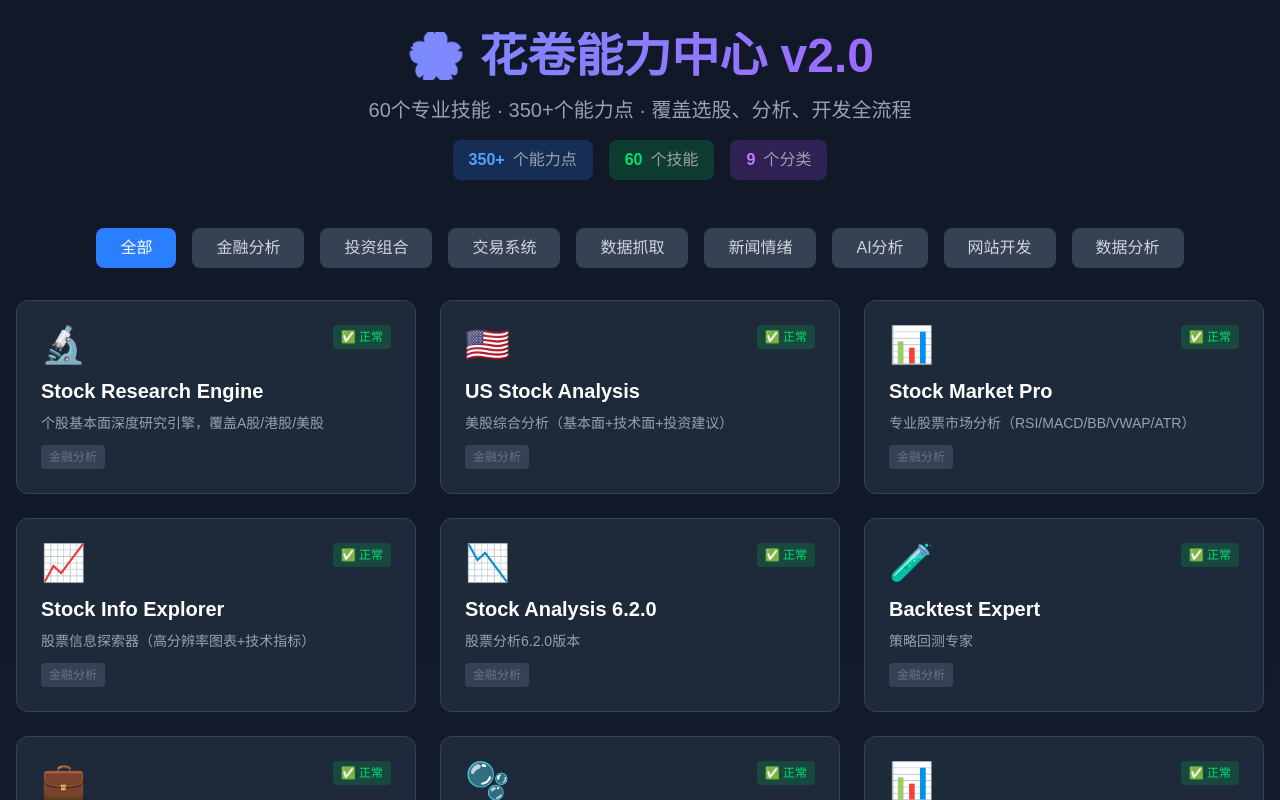
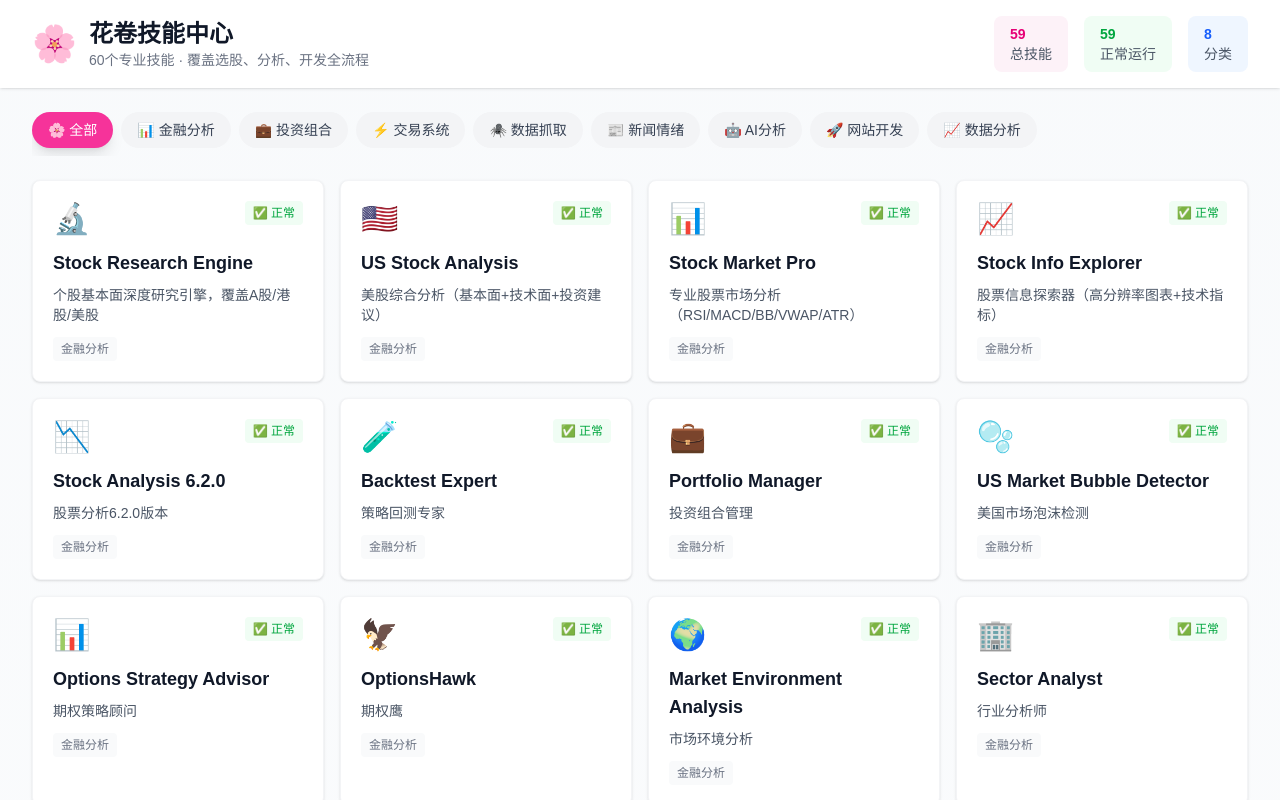
Before and after one commit to jadrankaahmd-png/huajuan-showcase, a Next.js app: page /skills in a window 1280 px wide. Shown: the top 800 px of the page. Built offline with nearby package versions, Linux system fonts and the light colour scheme.

Commit message:
feat: 技能中心页面统一设计语言 + 浅色系 + 移动端适配

```diff
--- a/app/skills/page.tsx
+++ b/app/skills/page.tsx
@@ -85,6 +85,18 @@ const skills: Skill[] = [
 
 const categories = ['全部', '金融分析', '投资组合', '交易系统', '数据抓取', '新闻情绪', 'AI分析', '网站开发', '数据分析'];
 
+const categoryIcons: Record<string, string> = {
+  '全部': '🌸',
+  '金融分析': '📊',
+  '投资组合': '💼',
+  '交易系统': '⚡',
+  '数据抓取': '🕷️',
+  '新闻情绪': '📰',
+  'AI分析': '🤖',
+  '网站开发': '🚀',
+  '数据分析': '📈',
+};
+
 export default function SkillsPage() {
   const [selectedCategory, setSelectedCategory] = useState('全部');
 
@@ -92,113 +104,139 @@ export default function SkillsPage() {
     ? skills
     : skills.filter(skill => skill.category === selectedCategory);
 
+  const stats = {
+    total: skills.length,
+    active: skills.filter(s => s.status === 'active').length,
+    categories: categories.length - 1,
+  };
+
   return (
-    <div className="min-h-screen bg-gradient-to-b from-gray-900 to-gray-800 text-white">
-      <div className="container mx-auto px-4 py-8">
+    <main className="min-h-screen bg-gradient-to-b from-slate-50 to-white">
       {/* Header */}
-        <div className="text-center mb-12">
-          <h1 className="text-5xl font-bold mb-4 bg-gradient-to-r from-blue-400 to-purple-500 bg-clip-text text-transparent">
-            🌸 花卷能力中心 v2.0
-          </h1>
-          <p className="text-xl text-gray-400">
-            60个专业技能 · 350+个能力点 · 覆盖选股、分析、开发全流程
-          </p>
-          <div className="mt-4 flex justify-center gap-4">
-            <div className="bg-blue-500/20 px-4 py-2 rounded-lg">
-              <span className="text-blue-400 font-bold">350+</span>
-              <span className="text-gray-400 ml-2">个能力点</span>
+      <header className="bg-white shadow-sm sticky top-0 z-50">
+        <div className="max-w-7xl mx-auto px-4 sm:px-6 lg:px-8 py-4">
+          <div className="flex items-center justify-between flex-wrap gap-4">
+            <div className="flex items-center gap-3">
+              <a href="/" className="flex items-center gap-3 hover:opacity-80 transition-opacity">
+                <span className="text-4xl">🌸</span>
+                <div>
+                  <h1 className="text-2xl font-bold text-gray-900">花卷技能中心</h1>
+                  <p className="text-sm text-gray-500">60个专业技能 · 覆盖选股、分析、开发全流程</p>
                 </div>
-            <div className="bg-green-500/20 px-4 py-2 rounded-lg">
-              <span className="text-green-400 font-bold">60</span>
-              <span className="text-gray-400 ml-2">个技能</span>
+              </a>
             </div>
-            <div className="bg-purple-500/20 px-4 py-2 rounded-lg">
-              <span className="text-purple-400 font-bold">9</span>
-              <span className="text-gray-400 ml-2">个分类</span>
+            <div className="flex gap-4 text-sm flex-wrap">
+              <div className="bg-pink-50 px-4 py-2 rounded-lg">
+                <div className="text-pink-600 font-semibold">{stats.total}</div>
+                <div className="text-gray-600">总技能</div>
+              </div>
+              <div className="bg-green-50 px-4 py-2 rounded-lg">
+                <div className="text-green-600 font-semibold">{stats.active}</div>
+                <div className="text-gray-600">正常运行</div>
+              </div>
+              <div className="bg-blue-50 px-4 py-2 rounded-lg">
+                <div className="text-blue-600 font-semibold">{stats.categories}</div>
+                <div className="text-gray-600">分类</div>
               </div>
             </div>
           </div>
+        </div>
+      </header>
 
       {/* Category Filter */}
-        <div className="flex justify-center gap-4 mb-8 flex-wrap">
+      <div className="max-w-7xl mx-auto px-4 sm:px-6 lg:px-8 py-6">
+        <div className="flex gap-2 overflow-x-auto pb-2">
           {categories.map(category => (
             <button
               key={category}
               onClick={() => setSelectedCategory(category)}
-              className={`px-6 py-2 rounded-lg font-medium transition-all ${
+              className={`px-4 py-2 rounded-full text-sm font-medium whitespace-nowrap transition-all ${
                 selectedCategory === category
-                  ? 'bg-blue-500 text-white'
-                  : 'bg-gray-700 text-gray-300 hover:bg-gray-600'
+                  ? 'bg-pink-500 text-white shadow-lg'
+                  : 'bg-gray-100 text-gray-700 hover:bg-gray-200'
               }`}
             >
-              {category}
+              {categoryIcons[category]} {category}
             </button>
           ))}
         </div>
+      </div>
 
       {/* Skills Grid */}
-        <div className="grid grid-cols-1 md:grid-cols-2 lg:grid-cols-3 gap-6">
+      <div className="max-w-7xl mx-auto px-4 sm:px-6 lg:px-8 pb-12">
+        <div className="grid grid-cols-1 sm:grid-cols-2 lg:grid-cols-3 xl:grid-cols-4 gap-4">
           {filteredSkills.map((skill, index) => (
             <div
               key={index}
-              className="bg-gray-800 rounded-xl p-6 hover:bg-gray-750 transition-all hover:scale-105 border border-gray-700"
+              className="bg-white rounded-lg shadow-sm hover:shadow-md transition-all border border-gray-100 p-5 hover:border-pink-200"
             >
               <div className="flex items-start justify-between mb-3">
-                <div className="text-4xl">{skill.icon}</div>
+                <div className="text-3xl">{skill.icon}</div>
                 <span className={`px-2 py-1 rounded text-xs font-medium ${
                   skill.status === 'active'
-                    ? 'bg-green-500/20 text-green-400'
+                    ? 'bg-green-50 text-green-600'
                     : skill.status === 'beta'
-                    ? 'bg-yellow-500/20 text-yellow-400'
-                    : 'bg-gray-500/20 text-gray-400'
+                    ? 'bg-yellow-50 text-yellow-600'
+                    : 'bg-gray-50 text-gray-500'
                 }`}>
                   {skill.status === 'active' ? '✅ 正常' : skill.status === 'beta' ? '🟡 测试' : '⏳ 即将上线'}
                 </span>
               </div>
-              <h3 className="text-xl font-bold mb-2 text-white">{skill.name}</h3>
-              <p className="text-gray-400 text-sm mb-3">{skill.description}</p>
+              <h3 className="text-lg font-bold mb-2 text-gray-900">{skill.name}</h3>
+              <p className="text-gray-600 text-sm mb-3 line-clamp-2">{skill.description}</p>
               <div className="flex items-center justify-between">
-                <span className="text-xs text-gray-500 bg-gray-700 px-2 py-1 rounded">
+                <span className="text-xs text-gray-500 bg-gray-50 px-2 py-1 rounded">
                   {skill.category}
                 </span>
               </div>
             </div>
           ))}
         </div>
+      </div>
 
-        {/* Stats */}
-        <div className="mt-16 bg-gradient-to-r from-blue-500/10 to-purple-500/10 rounded-2xl p-8">
-          <h2 className="text-3xl font-bold mb-6 text-center">📊 能力统计</h2>
-          <div className="grid grid-cols-2 md:grid-cols-5 gap-6">
-            <div className="text-center">
-              <div className="text-4xl font-bold text-blue-400 mb-2">27</div>
-              <div className="text-gray-400">金融分析</div>
+      {/* Stats Section */}
+      <div className="max-w-7xl mx-auto px-4 sm:px-6 lg:px-8 pb-12">
+        <div className="bg-gradient-to-r from-pink-50 to-purple-50 rounded-2xl p-6">
+          <h2 className="text-2xl font-bold mb-6 text-center text-gray-900">📊 能力统计</h2>
+          <div className="grid grid-cols-2 sm:grid-cols-3 md:grid-cols-5 gap-4">
+            <div className="text-center bg-white rounded-lg p-4 shadow-sm">
+              <div className="text-3xl font-bold text-pink-500 mb-1">27</div>
+              <div className="text-sm text-gray-600">金融分析</div>
             </div>
-            <div className="text-center">
-              <div className="text-4xl font-bold text-green-400 mb-2">7</div>
-              <div className="text-gray-400">投资组合</div>
+            <div className="text-center bg-white rounded-lg p-4 shadow-sm">
+              <div className="text-3xl font-bold text-green-500 mb-1">7</div>
+              <div className="text-sm text-gray-600">投资组合</div>
             </div>
-            <div className="text-center">
-              <div className="text-4xl font-bold text-purple-400 mb-2">9</div>
-              <div className="text-gray-400">数据抓取</div>
+            <div className="text-center bg-white rounded-lg p-4 shadow-sm">
+              <div className="text-3xl font-bold text-blue-500 mb-1">9</div>
+              <div className="text-sm text-gray-600">数据抓取</div>
             </div>
-            <div className="text-center">
-              <div className="text-4xl font-bold text-yellow-400 mb-2">5</div>
-              <div className="text-gray-400">新闻情绪</div>
+            <div className="text-center bg-white rounded-lg p-4 shadow-sm">
+              <div className="text-3xl font-bold text-purple-500 mb-1">5</div>
+              <div className="text-sm text-gray-600">新闻情绪</div>
             </div>
-            <div className="text-center">
-              <div className="text-4xl font-bold text-pink-400 mb-2">6</div>
-              <div className="text-gray-400">网站开发</div>
+            <div className="text-center bg-white rounded-lg p-4 shadow-sm">
+              <div className="text-3xl font-bold text-orange-500 mb-1">6</div>
+              <div className="text-sm text-gray-600">网站开发</div>
+            </div>
           </div>
         </div>
       </div>
 
       {/* Footer */}
-        <div className="mt-12 text-center text-gray-500 text-sm">
-          <p>最后更新：2026-03-05 20:10</p>
-          <p className="mt-2">🌸 花卷 - 你的智能金融分析助手</p>
+      <footer className="bg-white border-t border-gray-200">
+        <div className="max-w-7xl mx-auto px-4 sm:px-6 lg:px-8 py-6">
+          <div className="flex flex-col sm:flex-row items-center justify-between text-sm text-gray-600 gap-2">
+            <div className="flex items-center gap-2">
+              <span>🌸</span>
+              <span>花卷技能中心 v2.0</span>
+            </div>
+            <div className="text-center sm:text-right text-gray-500">
+              最后更新：2026-03-05 20:20 · 自动同步机制已启用
             </div>
           </div>
         </div>
+      </footer>
+    </main>
   );
 }
```
Lines whose indentation alone changed are shown as unchanged.
